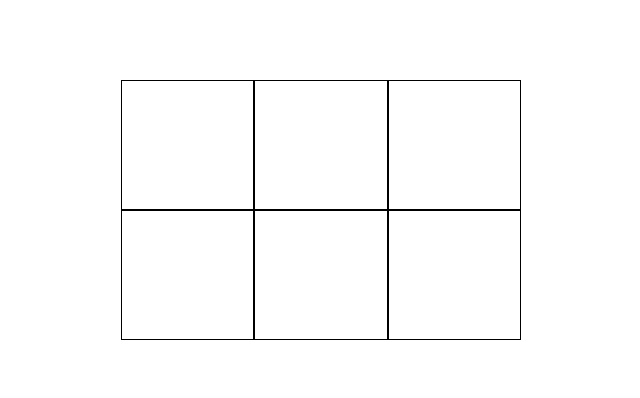
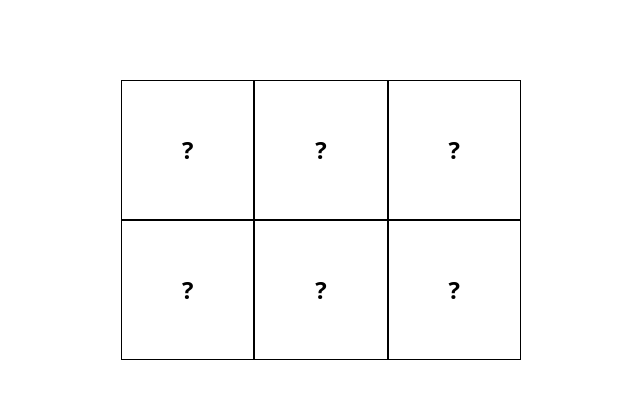
Before and after one commit to Muszkamus/MemoryGame, a React (Vite) app in the folder MemoryGame/: page / in a window 1280 px wide. Shown: the top 398 px of the page, without its empty margins (319-959 px from the left). Built offline with nearby package versions, Linux system fonts and the light colour scheme.

Commit message:
added reducer

```diff
--- a/MemoryGame/src/App.jsx
+++ b/MemoryGame/src/App.jsx
@@ -1,32 +1,48 @@
-import { useState } from "react";
+import { useReducer } from "react";
+import { items } from "././Reducer/items";
 
 function App() {
-  const [board, setBoard] = useState(Array(6).fill(false));
-  console.log(board);
+  const initialState = {
+    cards: items,
+    selected: [],
+    moves: 0,
+  };
 
-  // To do: Time to now show the condition when the box is clicked, it changes to colour, and it reverts back when clicked again
+  function reducer(state, action) {
+    switch (action.type) {
+      case "FLIPCARD":
+        return {
+          ...state,
+
+          cards: state.cards.map((card) =>
+            card.id === action.payload
+              ? { ...card, isFlipped: !card.isFlipped }
+              : card
+          ),
+          moves: state.moves + 1,
+        };
+
+      default:
+        throw new Error("ERROR");
+    }
+  }
+
+  const [state, dispatch] = useReducer(reducer, initialState);
+  console.log(state);
 
   function handleClick(id) {
-    setBoard((prev) => {
-      const copy = [...prev];
-      if (copy[id] === false) {
-        copy[id] = true;
-        return copy;
-      }
-      copy[id] = false;
-      return copy;
-    });
+    dispatch({ type: "FLIPCARD", payload: id });
   }
+
   return (
     <div>
       <GameBoard>
-        {board.map((el, index) => (
+        {state.cards.map((el) => (
           <Square
-            key={index}
-            value={board[index]}
+            key={el.id}
+            id={el.id}
             handleClick={handleClick}
-            id={index}
-            board={board}
+            symbol={el.isFlipped ? el.symbol : <p>?</p>}
           />
         ))}
       </GameBoard>
@@ -37,20 +53,20 @@ function App() {
 function GameBoard({ children }) {
   return (
     <div className="flex justify-center">
-      <div className="grid grid-cols-3 grid-row-3 mt-20 w-100 h-65">
+      <div className="grid grid-cols-3 grid-row-3 mt-20 w-100 h-70">
         {children}
       </div>
     </div>
   );
 }
 
-function Square({ handleClick, board, id }) {
+function Square({ handleClick, id, symbol }) {
   return (
     <button
       onClick={() => handleClick(id)}
       className="border text-2xl font-black"
     >
-      {board[id]}
+      {symbol}
     </button>
   );
 }
--- /dev/null
+++ b/MemoryGame/src/Reducer/items.js
@@ -0,0 +1,40 @@
+const items = [
+  {
+    id: 0,
+    symbol: "🍕",
+    isFlipped: false,
+    isMatching: false,
+  },
+  {
+    id: 1,
+    symbol: "🎮",
+    isFlipped: false,
+    isMatching: false,
+  },
+  {
+    id: 2,
+    symbol: "⭕",
+    isFlipped: false,
+    isMatching: false,
+  },
+  {
+    id: 3,
+    symbol: "🍕",
+    isFlipped: false,
+    isMatching: false,
+  },
+  {
+    id: 4,
+    symbol: "🎮",
+    isFlipped: false,
+    isMatching: false,
+  },
+  {
+    id: 5,
+    symbol: "⭕",
+    isFlipped: false,
+    isMatching: false,
+  },
+];
+
+export { items };
--- a/MemoryGame/src/Reducer/reducer.jsx
+++ /dev/null
@@ -1,15 +0,0 @@
-import { useReducer } from "react";
-
-const card = {
-  id: "",
-  symbol: "",
-  islipped: false,
-  isMatched: false,
-};
-
-const initialState = {
-  cards: [],
-  selected: [],
-  moves: 0,
-  finished: false,
-};
```
